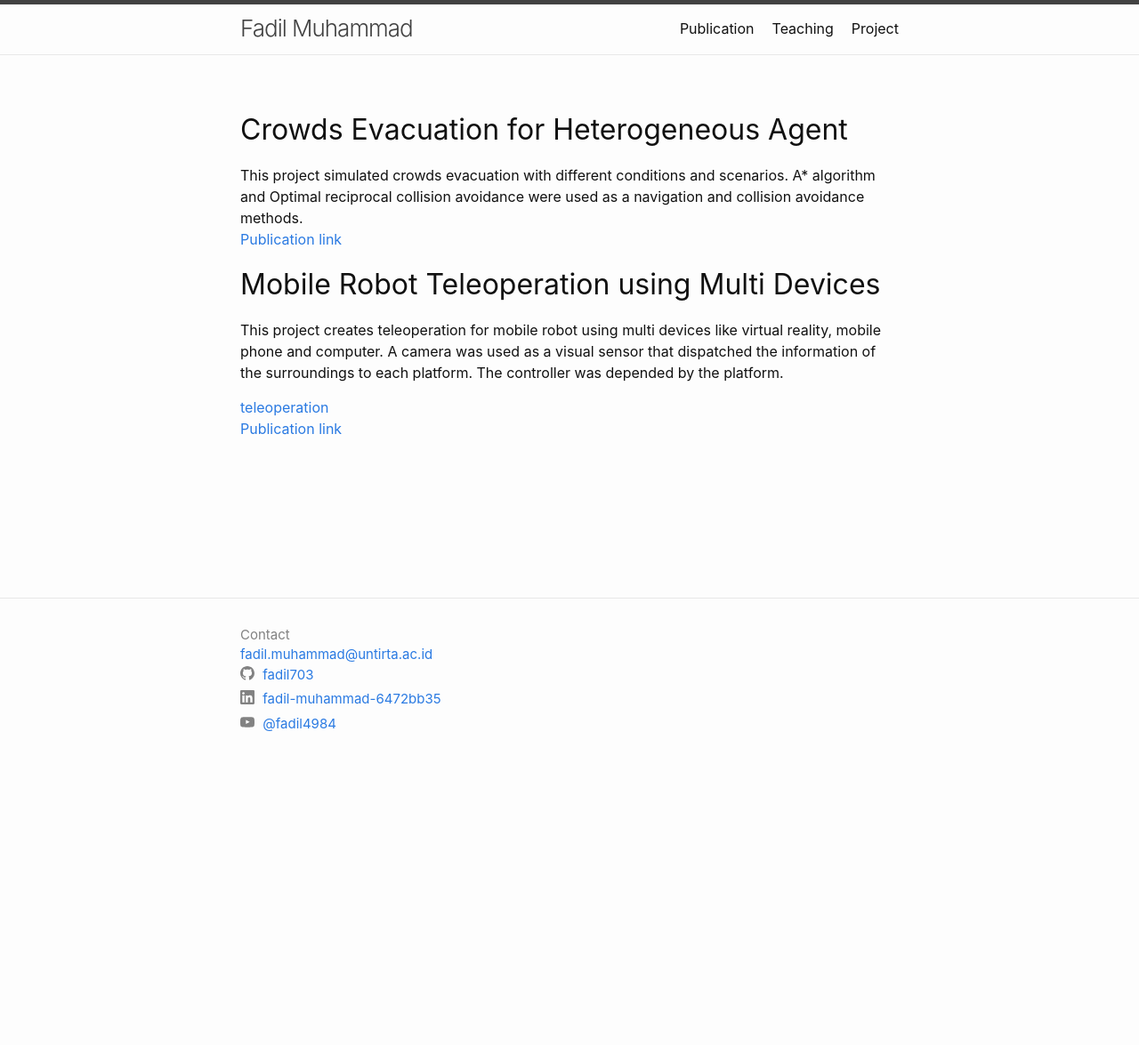
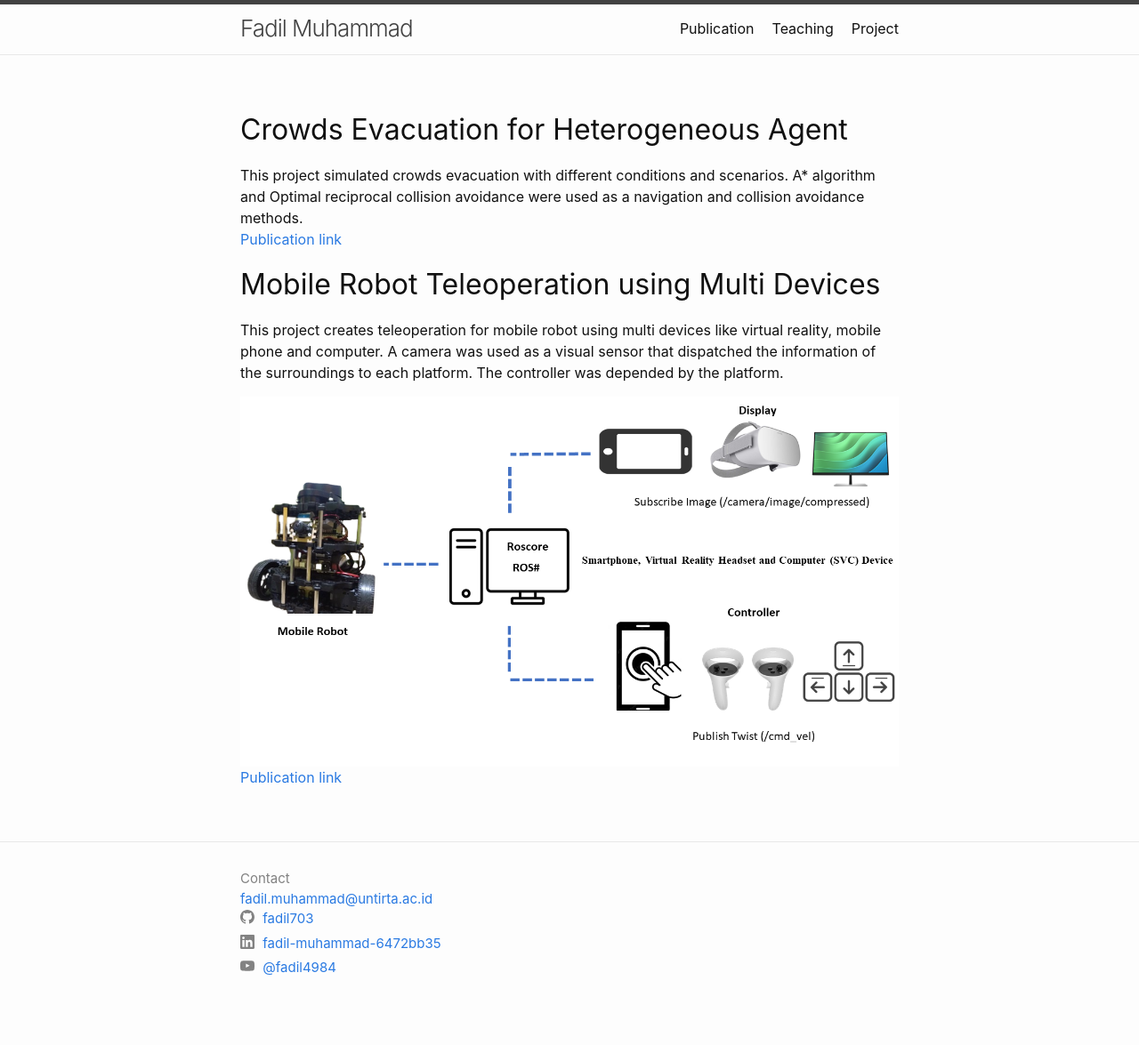
Before and after one commit to fadil703/fadil703.github.io, a Jekyll site: the page built from project.md, in a window 1280 px wide. Shown: the whole page at 89% size. Built offline with Jekyll 4.4.1, drawn with Linux system fonts in a browser that asks for light colours; before the commit the page ends 900 px from its top, so only the background shows below that.

Commit message:
revised the code

```diff
--- a/project.md
+++ b/project.md
@@ -16,6 +16,6 @@ This project simulated crowds evacuation with different conditions and scenarios
 ## Mobile Robot Teleoperation using Multi Devices
 This project creates teleoperation for mobile robot using multi devices like virtual reality, mobile phone and computer. A camera was used as a visual sensor that dispatched the information of the surroundings to each platform. The controller was depended by the platform.
 
-[teleoperation](/blok_diagram.png)
+![teleoperation](/blok_diagram.png)
 <br />
 [Publication link](http://ijcs.net/ijcs/index.php/ijcs/article/view/3476) <br />
```
